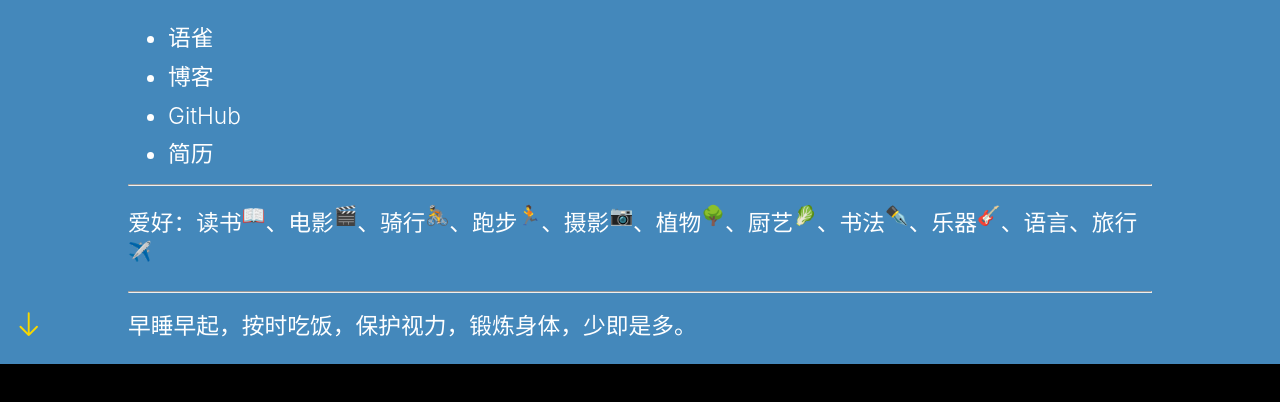
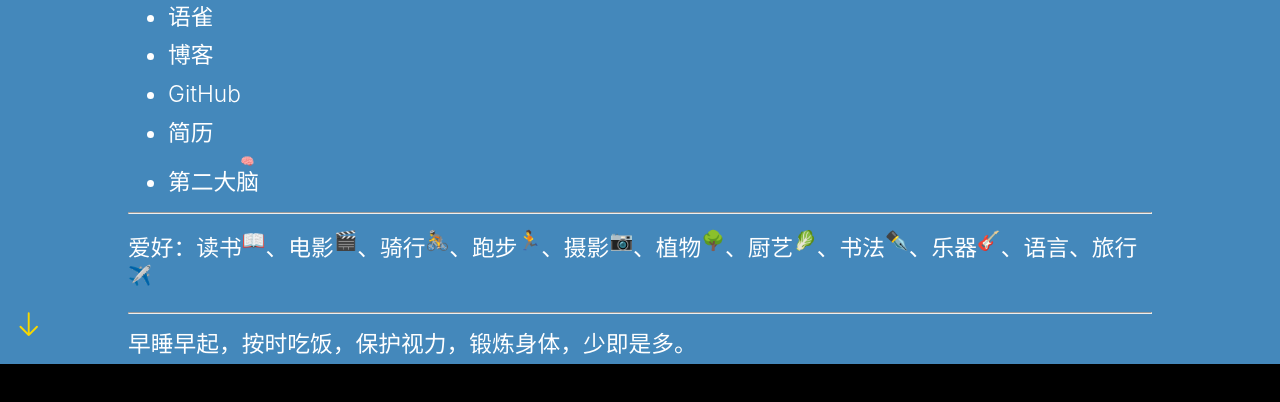
Before and after one commit to songxingguo/hi, a website built with Parcel: page src/index.html in a window 1280 px wide. Shown: the part 436-838 px from the top of the page. Built offline with nearby package versions, Linux system fonts and the light colour scheme; animation ran at ten frames a second; what valine would draw is missing.

Commit message:
feat: 新增第二大脑

```diff
--- a/src/css/index.css
+++ b/src/css/index.css
@@ -43,7 +43,7 @@ body {
 }
 .content {
   position: absolute;
-  padding: 8vh 10vw;
+  padding: 7vh 10vw 6vh;
 }
 h1 {
   font-size: 4.5em;
@@ -55,8 +55,8 @@ p {
   font-weight: 300;
   line-height: 1.4;
   max-width: 45em;
-  margin-bottom: 0.75em;
-  margin-top: 0.75em;
+  margin-bottom: 0.6em;
+  margin-top: 0.6em;
 }
 a {
   text-decoration: none;
@@ -181,3 +181,10 @@ li {
   -webkit-text-emphasis-style: "♥";
   text-emphasis-style: "♥";
 }
+
+.brain {
+  text-emphasis-color: pink;
+  -webkit-text-emphasis-color: pink;
+  -webkit-text-emphasis-style: "🧠";
+  text-emphasis-style: "🧠";
+}
--- a/src/index.html
+++ b/src/index.html
@@ -63,9 +63,11 @@
           <li>
             <a href="https://resume.songxingguo.com">简历</a>
           </li>
-          <!-- <li>
-        <a href="https://demo.songxingguo.com">作品集</a>
-      </li> -->
+          <li>
+            <a href="https://songxingguo.github.io/brain/"
+              >第二大<span class="brain">脑</span></a
+            >
+          </li>
         </ul>
         <hr />
         <p>
```
